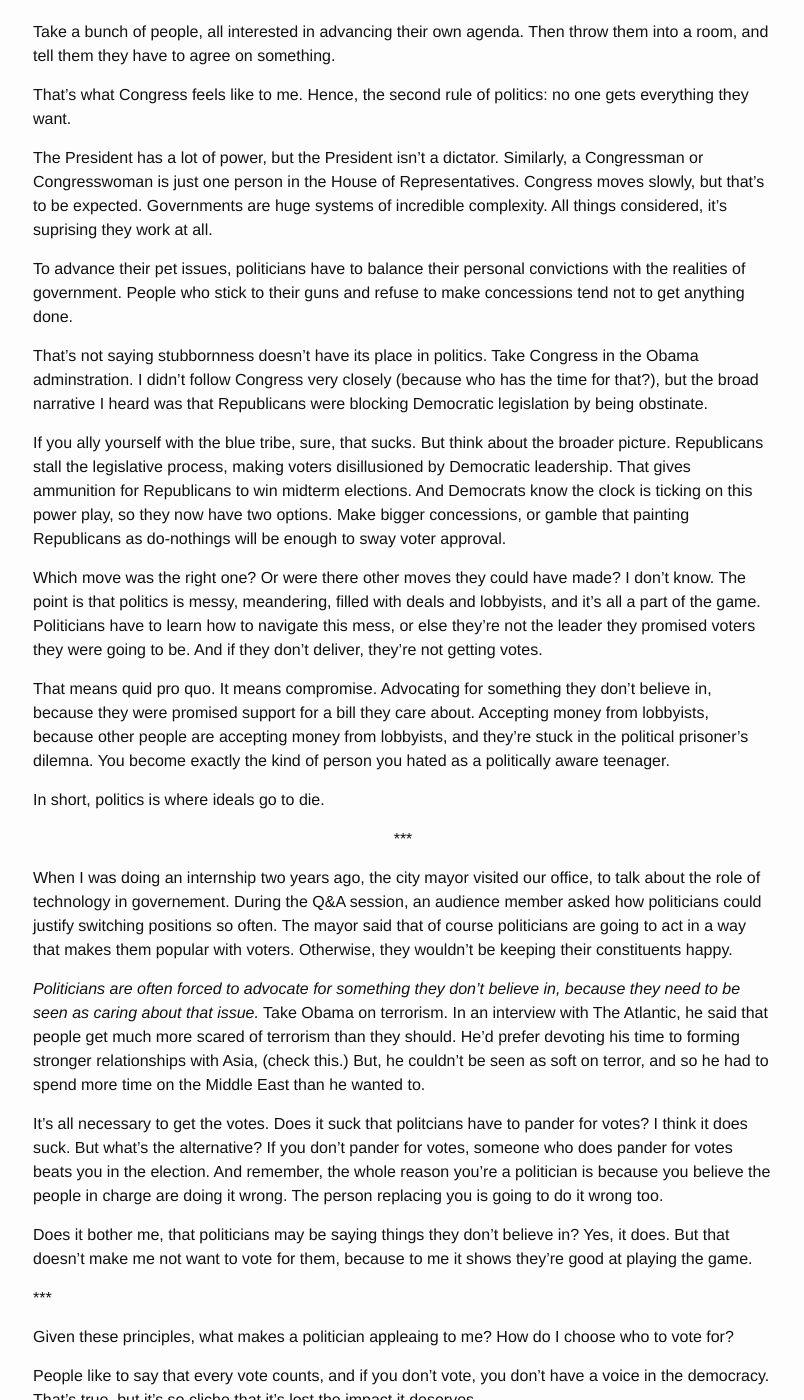
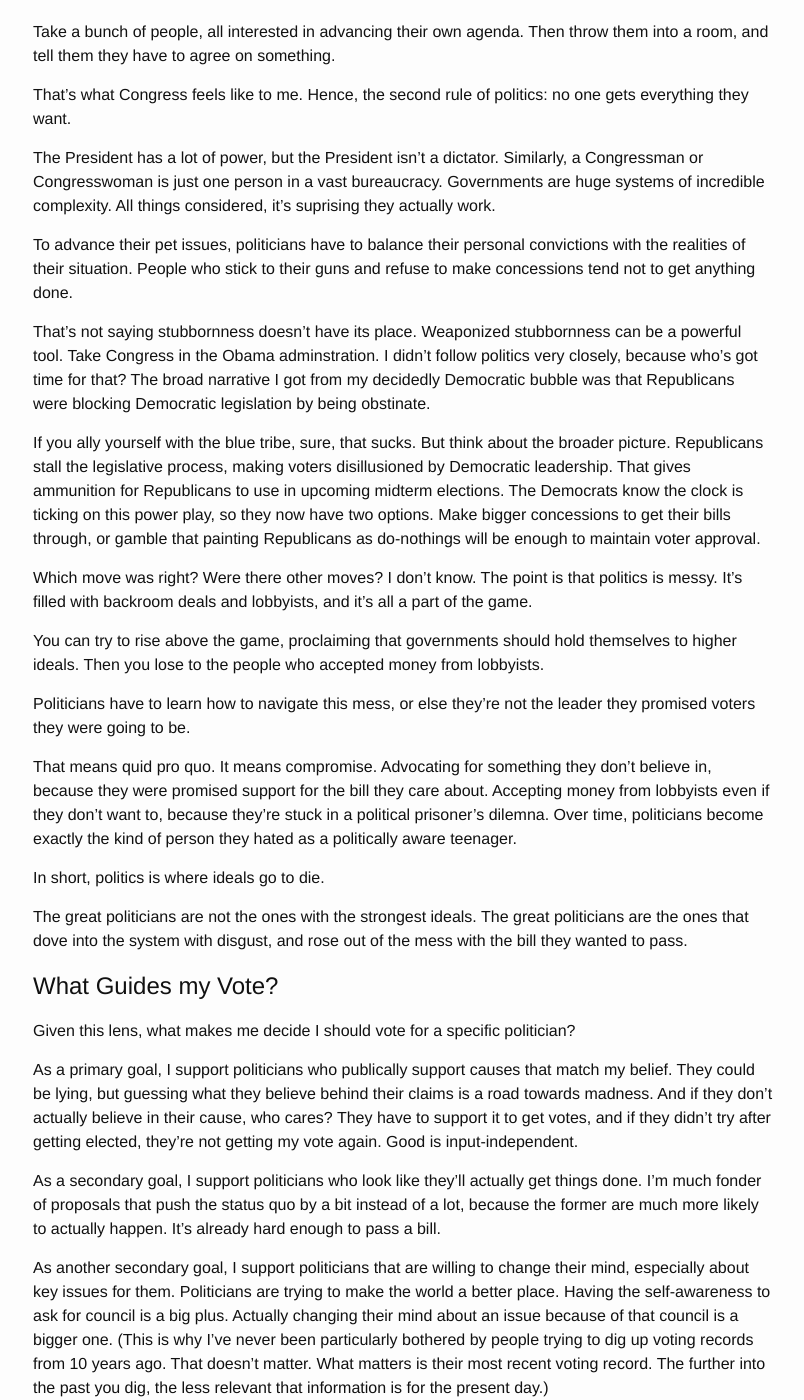
Before and after one commit to alexirpan/alexirpan.github.io, a Jekyll site: the page built from _posts/2016-10-18-politics.markdown, in a window 1280 px wide and 1400 px high, scrolled down 2486 px. Shown: the whole window, without its empty margins (237-1041 px from the left). Built offline with Jekyll 4.4.1, drawn with Linux system fonts in a browser that asks for light colours; some of the changed text lies outside the part shown.

Commit message:
Want to finish with this soon...

```diff
--- a/_posts/2016-10-18-politics.markdown
+++ b/_posts/2016-10-18-politics.markdown
@@ -143,104 +143,75 @@ That's what Congress feels like to me. Hence, the second rule of politics:
 no one gets everything they want.
 
 The President has a lot of power, but the President isn't a dictator.
-Similarly, a Congressman or Congresswoman is just one person in the House of
-Representatives. Congress moves slowly, but that's to be expected.
-Governments are huge systems of incredible complexity. All things considered,
-it's suprising they work at all.
+Similarly, a Congressman or Congresswoman is just one person in a vast
+bureaucracy. Governments are huge systems of incredible complexity.
+All things considered, it's suprising they actually work.
 
 To advance their pet issues, politicians have to balance their personal
-convictions with the realities of government. People who stick to their guns
-and refuse to make concessions tend not to get anything done.
+convictions with the realities of their situation. People who stick to their
+guns and refuse to make concessions tend not to get anything done.
 
-That's not saying stubbornness doesn't have its place in politics. Take Congress
-in the Obama adminstration. I didn't follow Congress very closely (because
-who has the time for that?), but the broad narrative I heard was that
+That's not saying stubbornness doesn't have its place. Weaponized stubbornness
+can be a powerful tool. Take Congress in the Obama adminstration.
+I didn't follow politics very closely, because who's got time for that?
+The broad narrative I got from my decidedly Democratic bubble was that
 Republicans were blocking Democratic legislation by being obstinate.
 
 If you ally yourself with the blue tribe, sure, that sucks. But think about the
 broader picture. Republicans stall the legislative process, making voters
 disillusioned by Democratic leadership. That gives ammunition for Republicans
-to win midterm elections. And Democrats know the clock is ticking on this
-power play, so they now have two options. Make bigger concessions, or gamble
-that painting Republicans as do-nothings will be enough to sway voter
-approval.
+to use in upcoming midterm elections. The Democrats know the clock is ticking
+on this power play, so they now have two options. Make bigger concessions to
+get their bills through, or gamble that painting Republicans as do-nothings will
+be enough to maintain voter approval.
 
-Which move was the right one? Or were there other moves they could have made?
-I don't know. The point is that politics is messy, meandering, filled with
-deals and lobbyists, and it's all a part of the game. Politicians have to
-learn how to navigate this mess, or else they're not the leader they promised
-voters they were going to be. And if they don't deliver, they're not getting
-votes.
+Which move was right? Were there other moves? I don't know.
+The point is that politics is messy. It's filled with backroom
+deals and lobbyists, and it's all a part of the game.
+
+You can try to rise above the game, proclaiming that governments should hold
+themselves to higher ideals. Then you lose to the people who accepted money
+from lobbyists.
+
+Politicians have to learn how to navigate this mess, or else they're not
+the leader they promised voters they were going to be.
 
 That means quid pro quo. It means compromise. Advocating for something
-they don't believe in, because they were promised support for a bill they
-care about. Accepting money from lobbyists, because other people are accepting
-money from lobbyists, and they're stuck in the political prisoner's dilemna.
-You become exactly the kind of person you hated as a politically aware
+they don't believe in, because they were promised support for the bill they
+care about. Accepting money from lobbyists even if they don't want to,
+because they're stuck in a political prisoner's dilemna. Over time, politicians
+become exactly the kind of person they hated as a politically aware
 teenager.
 
 In short, politics is where ideals go to die.
 
-\*\*\*
-{: .centered }
-
-When I was doing an internship two years ago, the city mayor visited our
-office, to talk about the role of technology in governement.
-During the Q&A session, an audience member asked how politicians could justify
-switching positions so often. The mayor said that of course politicians are
-going to act in a way that makes them popular with voters. Otherwise, they
-wouldn't be keeping their constituents happy.
-
-*Politicians are often forced to advocate for something they don't believe
-in, because they need to be seen as caring about that issue.* Take Obama
-on terrorism. In an interview with The Atlantic, he said that people get
-much more scared of terrorism than they should. He'd prefer devoting his
-time to forming stronger relationships with Asia, (check this.) But, he
-couldn't be seen as soft on terror, and so he had to spend more time on
-the Middle East than he wanted to.
-
-It's all necessary to get the votes. Does it suck that politcians have to
-pander for votes? I think it does suck. But what's the alternative?
-If you don't pander for votes, someone who does pander for votes beats
-you in the election. And remember, the whole reason you're a politician
-is because you believe the people in charge are doing it wrong. The person
-replacing you is going to do it wrong too.
-
-Does it bother me, that politicians may be saying things they don't believe
-in? Yes, it does. But that doesn't make me not want to vote for them, because
-to me it shows they're good at playing the game.
-
-\*\*\*
-
-Given these principles, what makes a politician appleaing to me? How do I
-choose who to vote for?
-
-People like to say that every vote counts, and if you don't vote, you don't have
-a voice in the democracy. That's true, but it's so cliche that it's lost
-the impact it deserves.
-
-I think of votes like so: *votes are the means by which the public keeps
-a politician's desire for power aligned with the public's interests.*
-Yes, voting for a candidate gives them your support. But the flip side is also
-true - not voting for a candidate punishes them into moving closer to
-your position.
-
-If a majority of the country agrees that interracial marriage shouldn't be
-illegal and votes accordingly, it doesn't matter whether the politician
-supports interracial marriage. If they speak out against it, they lose their
-next election. That's it. There's no way out, for this hypothetical politician.
-
-At some point, there's no difference between pandering to racists and being a
-racist. And similarly, at some point there's no difference between pandering
-to equal rights and believing in equal rights.
-
-So there's one answer: vote for politicians who are closest to your personal
-beliefs.
-
-For me though, there's another metric: vote for politicians who look like
-they'll actually get things done. Recall the golden rule of politics - no
-one gets all of what they want.
+The great politicians are not the ones with the strongest ideals. The great
+politicians are the ones that dove into the system with disgust, and rose
+out of the mess with the bill they wanted to pass.
 
 
-\*\*\*
-{: .centered }
+What Guides my Vote?
+==========================================================
+
+Given this lens, what makes me decide I should vote for a specific politician?
+
+As a primary goal, I support politicians who publically support causes that
+match my belief. They could be lying, but guessing what they believe behind
+their claims is a road towards madness. And if they don't actually believe
+in their cause, who cares? They have to support it to get votes, and if they
+didn't try after getting elected, they're not getting my vote again. Good
+is input-independent.
+
+As a secondary goal, I support politicians who look like they'll actually get things
+done. I'm much fonder of proposals that push the status quo by a bit instead of
+a lot, because the former are much more likely to actually happen. It's already
+hard enough to pass a bill.
+
+As another secondary goal, I support politicians that are willing to change
+their mind, especially about key issues for them. Politicians are trying to
+make the world a better place. Having the self-awareness to ask for council
+is a big plus. Actually changing their mind about an issue because of that
+council is a bigger one. (This is why I've never been particularly bothered
+by people trying to dig up voting records from 10 years ago. That doesn't
+matter. What matters is their most recent voting record. The further into
+the past you dig, the less relevant that information is for the present day.)
```
